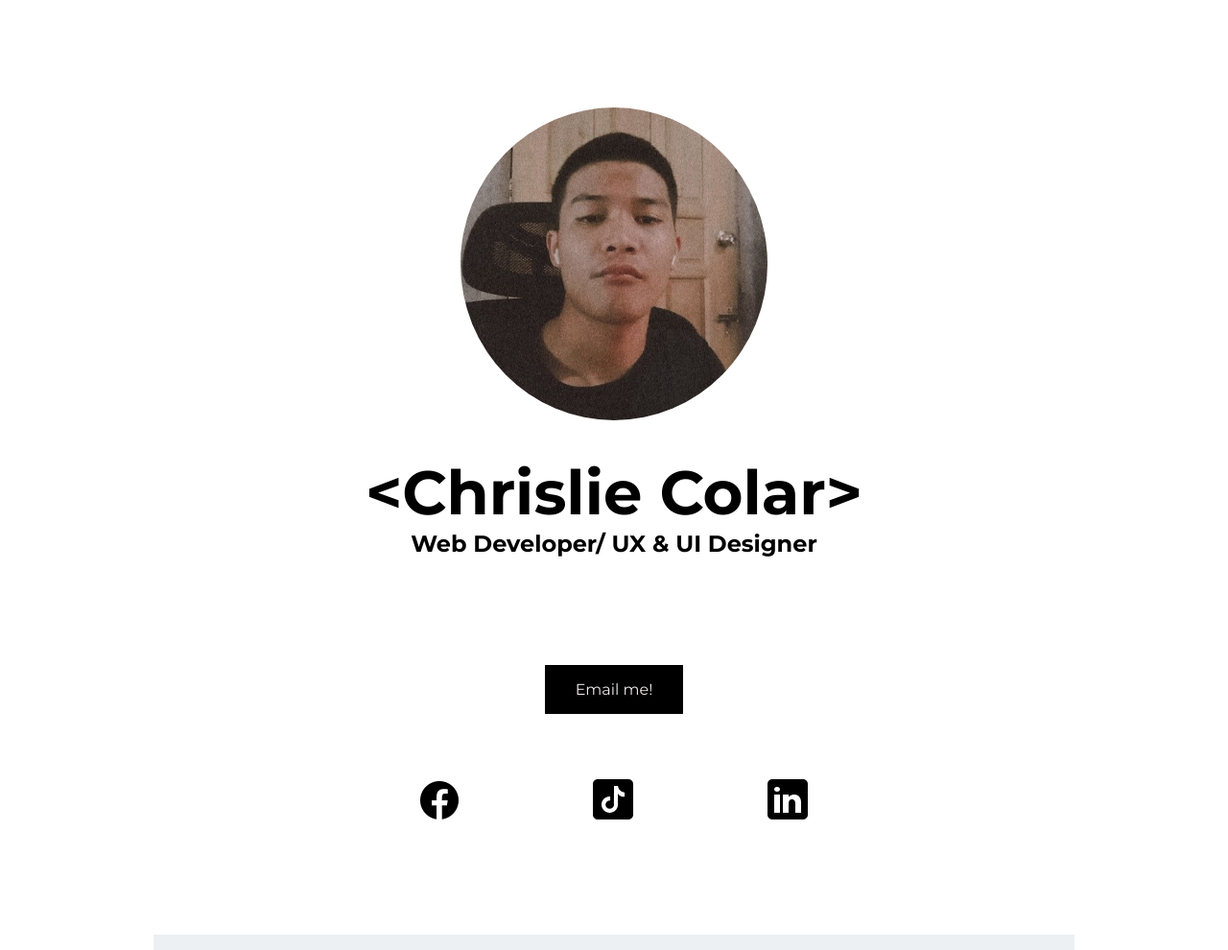
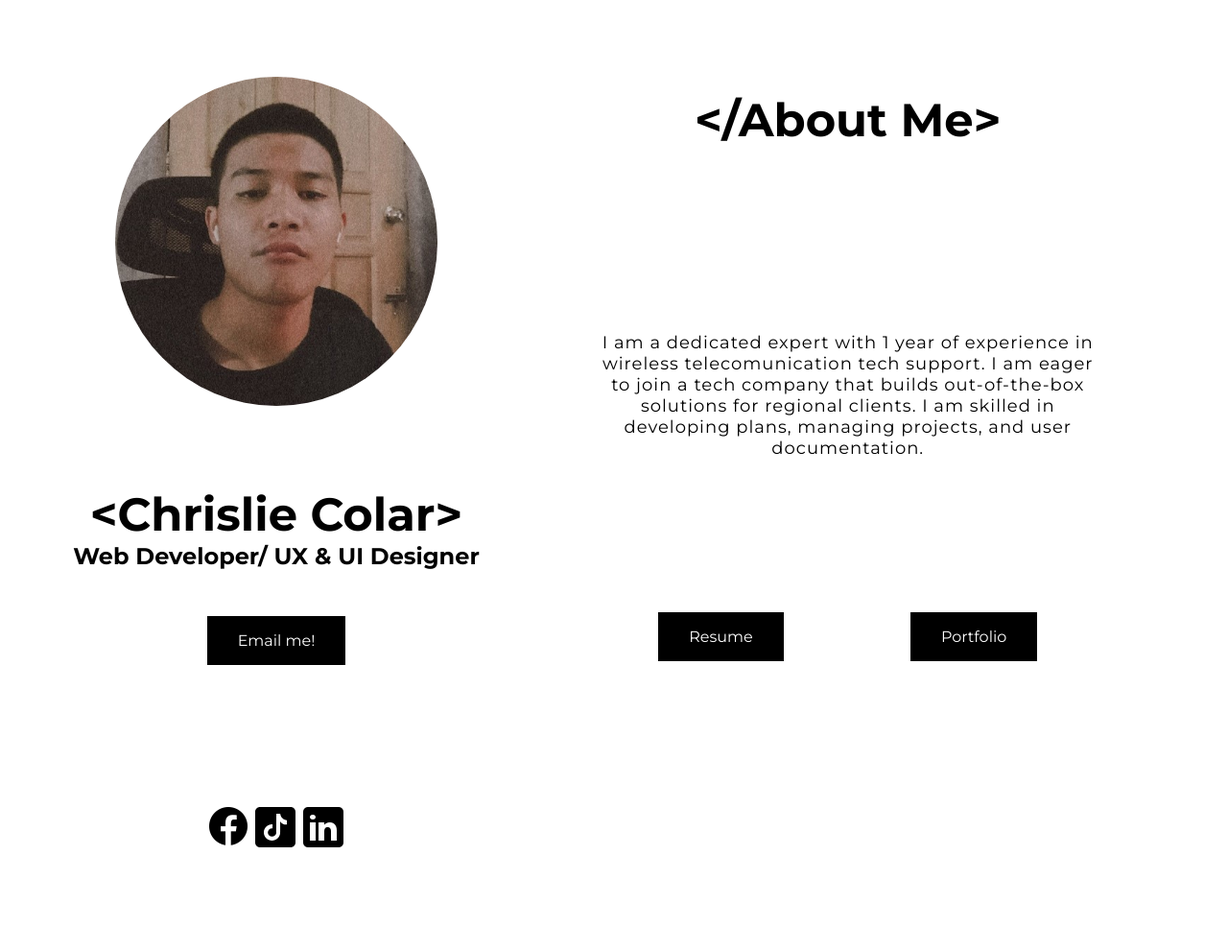
Before and after one commit to CColar1/colarchris, a plain HTML site: page index.html in a window 1280 px wide. Shown: the top 990 px of the page at 96% size. Drawn offline with Linux system fonts and the light colour scheme.

Commit message:
Update style.css

```diff
--- a/style.css
+++ b/style.css
@@ -8,76 +8,63 @@
 
 body {
     display: flex;
-
     flex-wrap: wrap;
     font-family: "Montserrat", sans-serif;
-    min-width: 40rem;
     justify-content: center;
-
+    margin: 3rem 2rem 5rem 2rem;
+    gap: 4rem;
 
 }
 
 a{
-    color: inherit;
+    color:inherit;
     text-decoration: none;
+
+
 
 }
 .section1, .section2 {
-    width: 60rem;
-
+    text-align: center
+}
+p {
+    max-width: 40rem;
+    letter-spacing: 1px;
+    padding: 12rem 4rem 11rem 4rem;
+    font-size: large;
 
 }
-.section2{
-    background-color: #edf0f2;
-}
-.container1, .container2 {
-    margin: 7rem;
-    text-align: center;
-}
 .photo {
-    width: 20rem;
     border-radius: 50%;
-    margin-bottom: 2rem ;
+    width: 100%;
+    max-width: 400px;
+    height: auto;
+    padding: 2rem;
 }
 h1 {
-    font-size: 4rem;
-    min-width: 35rem;
+    font-size: 3rem;
+    margin-top: 3rem;
 }
 h2 {
-    margin-bottom: 8rem;
-
+    padding: 0 0 4rem 0;
 }
-.email {
-    color: #f1ebeb;
+.email{
     background-color: black;
+    color: white;
     padding: 1rem 2rem 1rem 2rem;
 }
 .icons {
-    margin: 5rem 0 5rem 0;
-    min-width:auto;
-}
-.icons *{
-    padding: 0 2rem 0 2rem;
-}
-p {
-
-    padding: 5rem 0 5rem 0;
-    font-size: larger;
-    letter-spacing: 2px;
-    margin-top: 9rem;
-}
-.actions {
-
+    padding: 5rem 1rem 3rem 1rem;
     display: flex;
     justify-content: space-evenly;
-    min-width: auto;
 }
 .actions *{
-background-color: black;
-color: #f1ebeb;
+    color: white;
+    background-color: black;
     padding: 1rem 2rem 1rem 2rem;
+    margin: 0 4rem 0 4rem;
 }
+
 a:hover {
-    color: aquamarine;
-    opacity: 1;
+    background-color: #4fb6cf;
+    color: white;
 }
```
